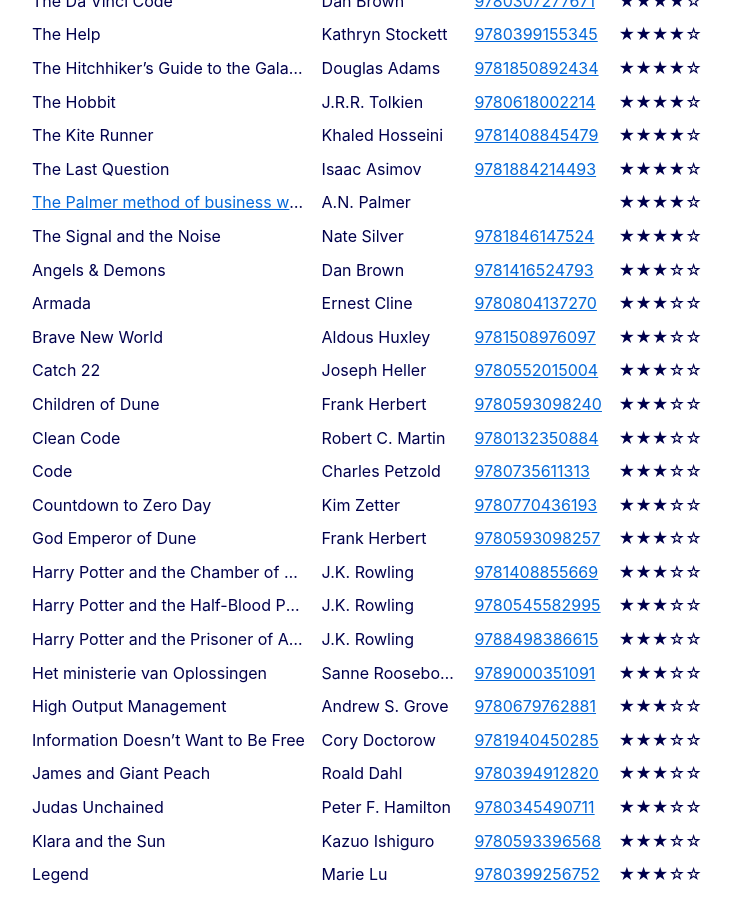
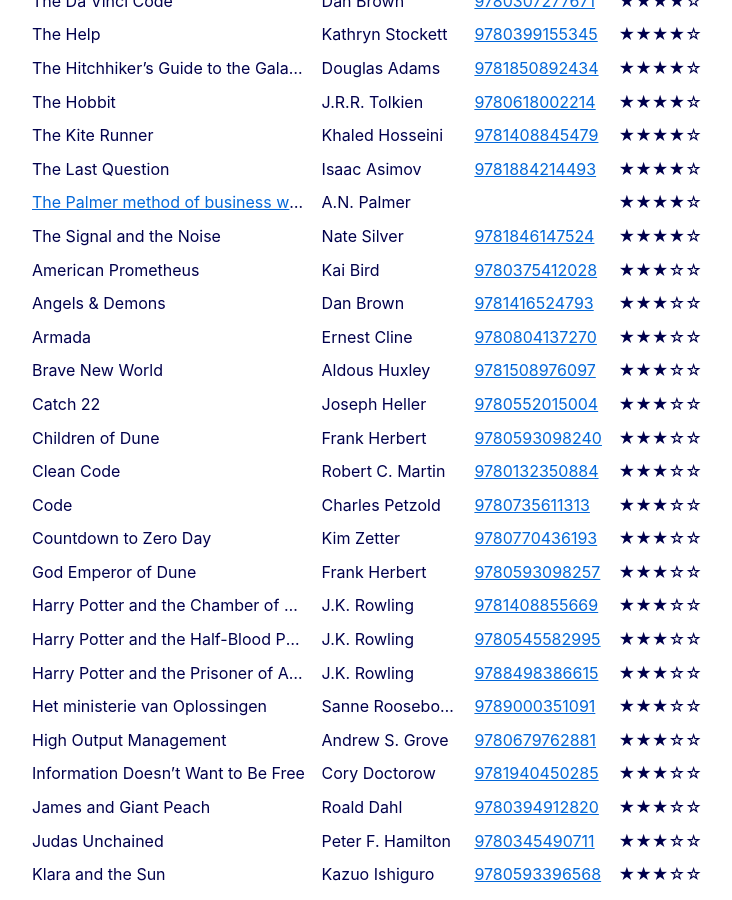
Before and after one commit to cimm/suffix, a Jekyll site: the page built from reading/index.html, in a window 1280 px wide and 900 px high, scrolled down 1649 px. Shown: the whole window, without its empty margins (273-1005 px from the left). Built offline with Jekyll 4.4.1, drawn with Linux system fonts in a browser that asks for light colours.

Commit message:
Add American Prometheus by K. Bird to books

```diff
--- a/_data/books.yml
+++ b/_data/books.yml
@@ -10,6 +10,10 @@
   author: "Howard Zinn"
   isbn13: 9780060528423
   rating: 1
+- name: "American Prometheus"
+  author: "Kai Bird"
+  isbn13: 9780375412028
+  rating: 3
 - name: "Angels & Demons"
   author: "Dan Brown"
   isbn13: 9781416524793
```
